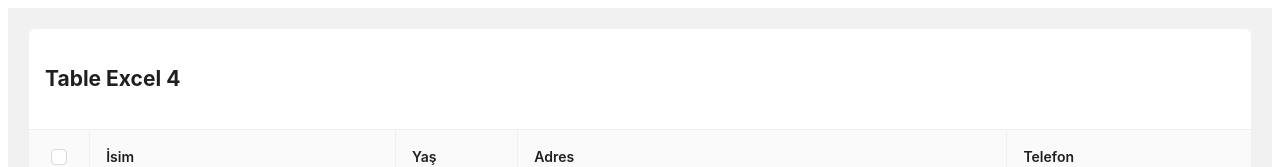
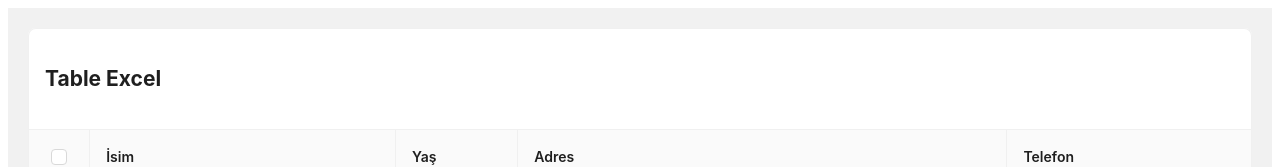
Before and after one commit to nuricanbrdmr/Table-Excel, a React (Vite) app: page / in a window 1280 px wide. Shown: the top 167 px of the page. Built offline with nearby package versions, Linux system fonts and the light colour scheme.

Commit message:
Update TabloExcel.tsx

```diff
--- a/src/components/TabloExcel.tsx
+++ b/src/components/TabloExcel.tsx
@@ -69,7 +69,7 @@ const TabloExcel: React.FC<ColumnType> = () => {
   }, [state.secilenHucreler, state.seciliSatirAnahtarlari]);
 
   useEffect(() => {
-    if (state.secilenHucreler.size > 0 || state.seciliSatirData.length > 0) {
+    if (state.secilenHucreler.size > 0 || state.seciliSatirData.length >= 0) {
       localStorage.setItem(
         "tabloVerileri",
         JSON.stringify({
@@ -286,7 +286,7 @@ const TabloExcel: React.FC<ColumnType> = () => {
   return (
     <>
       <Table<DataTuru>
-        title={() => <h2>Table Excel 4</h2>}
+        title={() => <h2>Table Excel</h2>}
         columns={tabloSutunlari}
         rowSelection={satirSecimi}
         dataSource={kaynakData}
```
